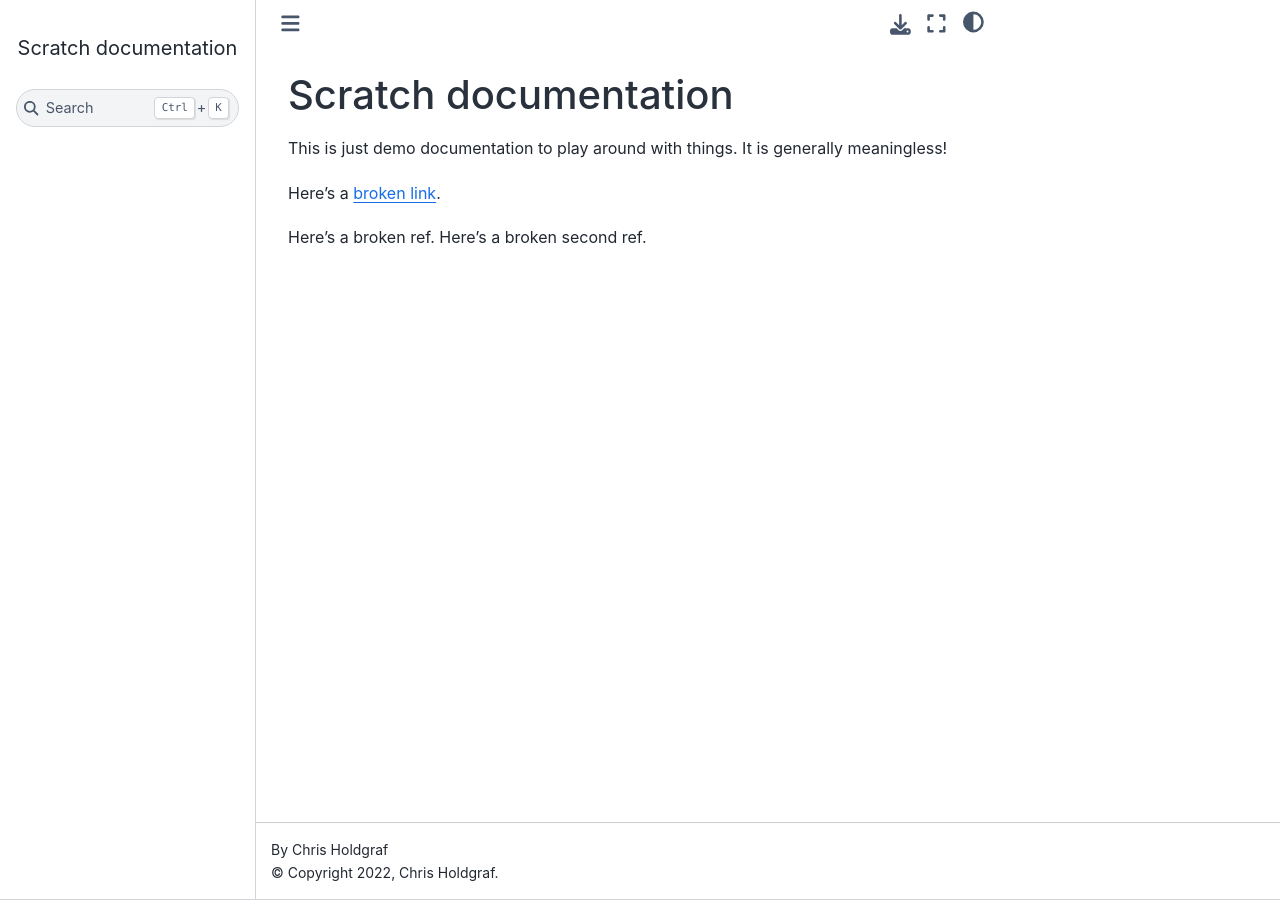
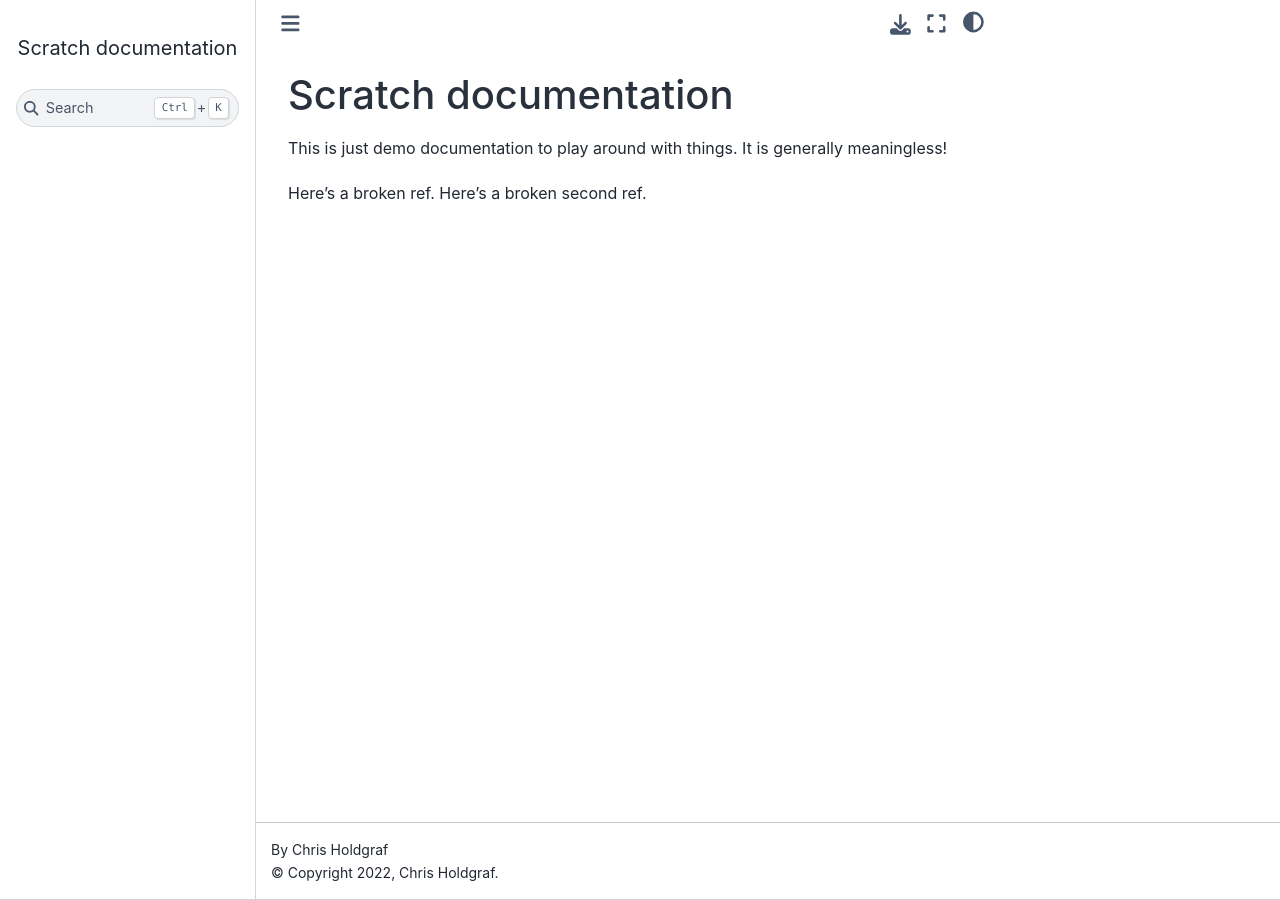
Before and after one commit to choldgraf/scratch, a Sphinx documentation site: the page built from docs/index.md, in a window 1280 px wide. Built offline with Sphinx 7.4.7 and the Sphinx Book theme 1.1.4, drawn with Linux system fonts in a browser that asks for light colours.

Commit message:
no lychee

```diff
--- a/docs/index.md
+++ b/docs/index.md
@@ -3,7 +3,5 @@
 This is just demo documentation to play around with things.
 It is generally meaningless!
 
-Here's a [broken link](https://testthisdoesntwork.com).
-
 Here's a {ref}`broken ref`.
 Here's a {ref}`broken second ref`.
```
